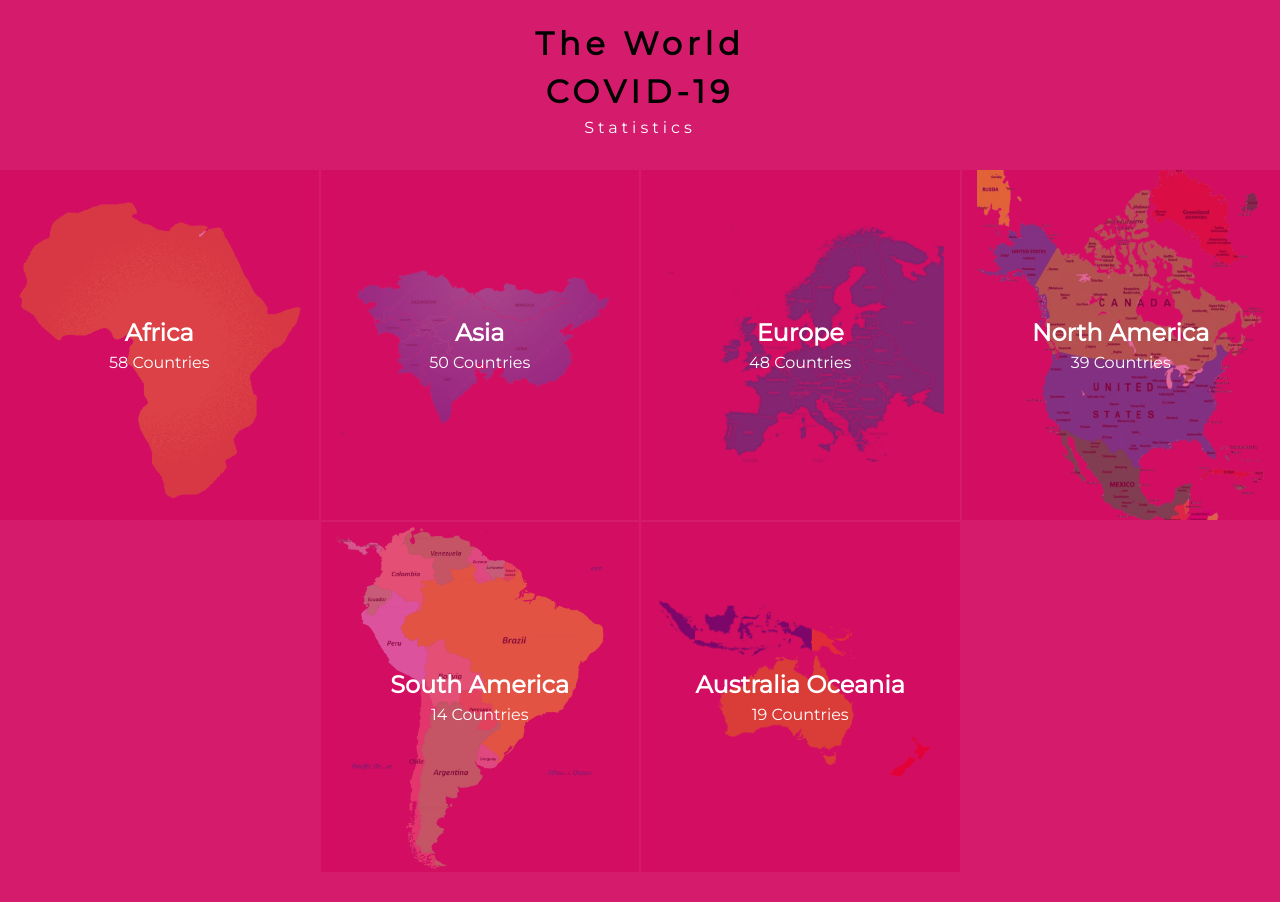
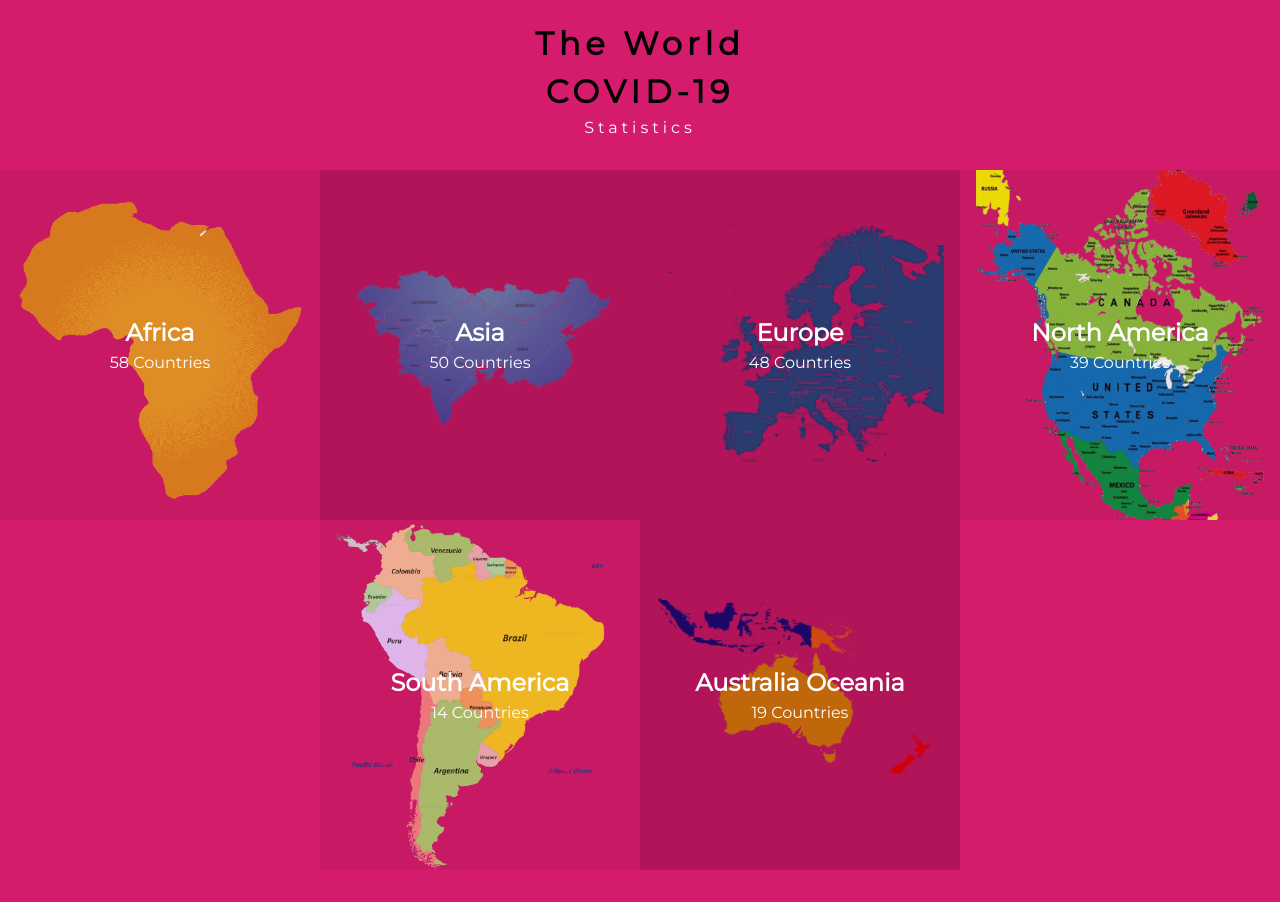
Before and after one commit to abdulhamiid/covid-tracker, a React (Create React App) app: page / in a window 1280 px wide. Built offline with nearby package versions, Linux system fonts and the light colour scheme; no server answers.

Commit message:
Modify design layout to match the requirement

```diff
--- a/src/components/views/FetchApi.js
+++ b/src/components/views/FetchApi.js
@@ -22,7 +22,6 @@ function FetchApi({ continent }) {
     item.country.toLowerCase().includes(query.toLowerCase())
   ));
 
-
   const [currentPage, setCurrentPage] = useState(1);
   const [itemPerPage] = useState(5);
 
@@ -33,7 +32,6 @@ function FetchApi({ continent }) {
 
   // Change page
   const paginate = (pageNumber) => setCurrentPage(pageNumber);
-
 
   return (
     <div className={styles.wrapper}>
--- a/src/components/views/Home.js
+++ b/src/components/views/Home.js
@@ -9,36 +9,42 @@ const continent = [
     id: 1,
     route: 'africa',
     name: 'Africa',
+    color: 'light',
     numberOfCountries: 58,
   },
   {
     id: 2,
     route: 'asia',
     name: 'Asia',
+    color: 'dark',
     numberOfCountries: 50,
   },
   {
     id: 3,
     route: 'europe',
     name: 'Europe',
+    color: 'dark',
     numberOfCountries: 48,
   },
   {
     id: 4,
     route: 'north-america',
     name: 'North America',
+    color: 'light',
     numberOfCountries: 39,
   },
   {
     id: 5,
     route: 'south-america',
     name: 'South America',
+    color: 'light',
     numberOfCountries: 14,
   },
   {
     id: 6,
     route: 'australia-oceania',
     name: 'Australia Oceania',
+    color: 'dark',
     numberOfCountries: 19,
   },
 ];
@@ -67,7 +73,7 @@ function Home() {
         {continent.map((item) => (
           <li key={item.id} className={styles.continent}>
             <div className={`box ${item.route}`}>
-              <div className="overlay">
+              <div className={`overlay ${item.color}`}>
                 <Link to={`/continent/${item.route}`} exact="true" className="dataPage">
                   <h2>{item.name}</h2>
                   <p>{`${item.numberOfCountries} Countries`}</p>
--- a/src/components/views/Home.module.css
+++ b/src/components/views/Home.module.css
@@ -19,7 +19,6 @@
 .continents {
   margin: 30px 0;
   display: grid;
-  gap: 1px;
   grid-template-columns: repeat(2, 1fr);
 }
 
@@ -37,7 +36,6 @@
 
 @media (min-width: 768px) {
   .continents {
-    gap: 2px;
     grid-template-columns: repeat(4, 1fr);
     justify-content: center;
   }
--- a/src/index.css
+++ b/src/index.css
@@ -63,6 +63,7 @@ li {
   display: flex;
   width: 100%;
   padding: 10px;
+  padding-bottom: 0;
   justify-content: space-between;
 }
 
@@ -99,16 +100,6 @@ code {
   background-repeat: no-repeat;
   background-size: 90%;
   background-position: center center;
-}
-
-.overlay {
-  background: rgb(209, 4, 93, 0.6);
-  overflow: hidden;
-  height: 100%;
-}
-
-.overlay:hover {
-  background: rgb(209, 4, 93, 0.3);
 }
 
 .dataPage {
@@ -178,12 +169,27 @@ code {
 }
 
 .statistics > div ul li:nth-child(even) {
-  background-color: rgba(92, 3, 42, 0.9);
+  background-color: rgb(209, 4, 93, 0.9);
+}
+
+.overlay {
+  overflow: hidden;
+  height: 100%;
+}
+
+.dark {
+  background: rgba(92, 3, 42, 0.3);
+}
+
+.light {
+  background: rgba(92, 3, 42, 0.1);
 }
 
 .searchContainer input {
   padding: 10px;
   border: none;
+  font-size: 16px;
+  margin-top: 15px;
   border-radius: 4px;
 }
 
@@ -192,6 +198,15 @@ code {
 }
 
 @media (min-width: 768px) {
+  .searchContainer input {
+    padding: 10px;
+    margin-top: 10px;
+    width: 40%;
+    font-size: 17px;
+    border: none;
+    border-radius: 4px;
+  }
+
   .navBar ul {
     padding: 30px;
   }
```
Also changed, not shown: src/components/views/Search.js (line endings or trailing spaces).
